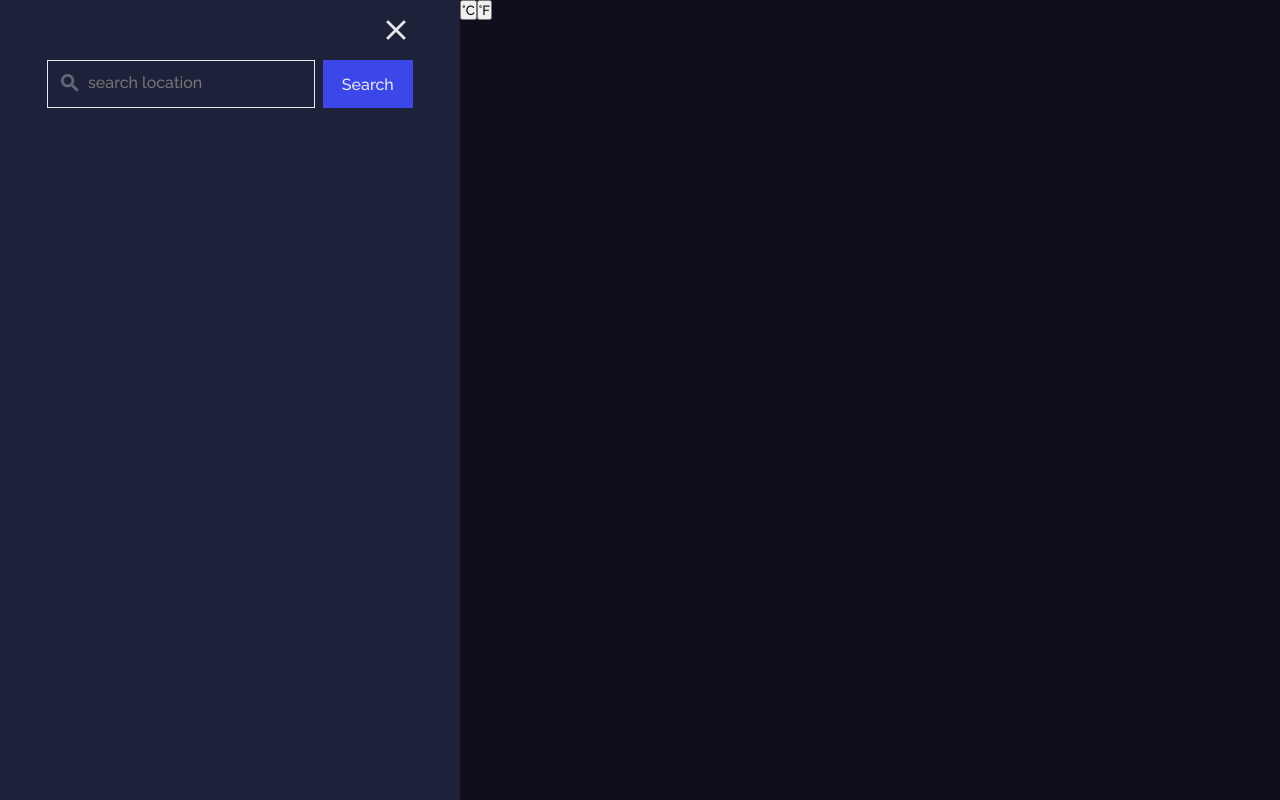
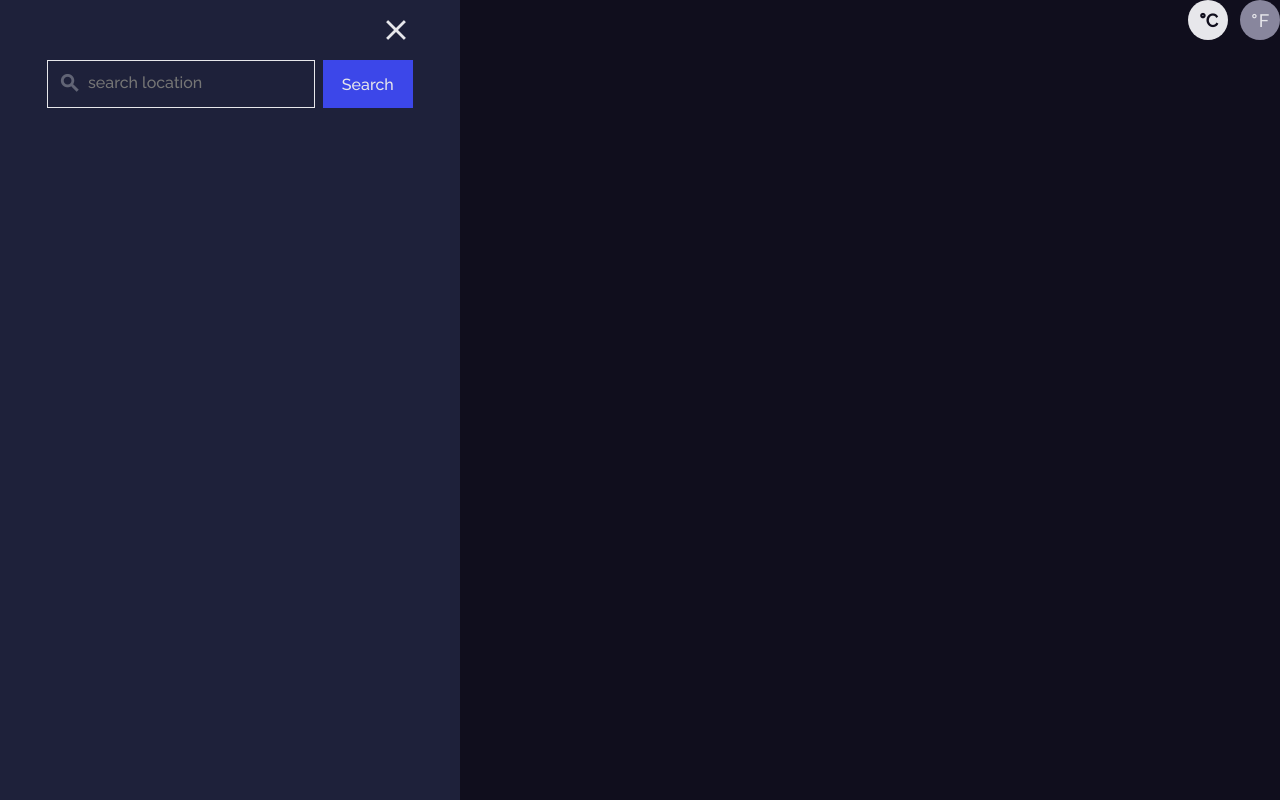
Before and after one commit to Packman700/react-weather-app, a React (Create React App) app: page / in a window 1280 px wide. Built offline with nearby package versions, Linux system fonts and the light colour scheme.

Commit message:
[style] set basic position im main container items and style TemperatureScale buttons - fix StyledSelectPlace z-index

```diff
--- a/src/components/SwitchTemperatureScale.js
+++ b/src/components/SwitchTemperatureScale.js
@@ -1,25 +1,34 @@
 import React from "react";
+import TemperatureScaleButton from "styled-components/buttons/TemperatureScaleButton";
+import FlexRowCenter from "styled-components/position/FlexRowCenter";
+import FreeSpace from "../styled-components/position/FreeSpace";
 
 function SwitchTemperatureScale(props){
     // eslint-disable-next-line no-unused-vars
     const {handleChange, selectedTemperatureScale} = props.data
     return(
-        <div>
-            {/*Todo add some style to recognise with scale is selected*/}
-            <button
+        <FlexRowCenter
+            justifyContent="flex-end"
+        >
+            <TemperatureScaleButton
+                active = {selectedTemperatureScale === 'c' && true}
                 onClick={handleChange}
                 name="temperatureScale"
                 value="c"
-            > °C
-            </button>
+            > C {/* ° is ::before */}
+            </TemperatureScaleButton>
 
-            <button
+            <FreeSpace mr="12px"/>
+
+            <TemperatureScaleButton
+                active = {selectedTemperatureScale === 'f' && true}
                 onClick={handleChange}
                 name="temperatureScale"
                 value="f"
-            > °F
-            </button>
-        </div>
+            > F {/* ° is ::before */}
+            </TemperatureScaleButton>
+
+        </FlexRowCenter>
     )
 }
 
--- a/src/components/TodayHighlights.js
+++ b/src/components/TodayHighlights.js
@@ -1,5 +1,6 @@
 import React from "react";
 import compassArrow from "components/navigation.png"
+import FlexRowCenter from "styled-components/position/FlexRowCenter";
 
 function TodayHighlights(props){
     if (props?.data?.consolidated_weather === undefined) return null
@@ -17,7 +18,7 @@ function TodayHighlights(props){
     visibility = (Math.round(visibility * 10)/10).toString().replace('.',',')
 
     return(
-        <section>
+        <FlexRowCenter as="section">
             {/* Todo add semantic task names */}
             <article>
                 <header>Wind status</header>
@@ -49,7 +50,7 @@ function TodayHighlights(props){
                 <header>Air Pressure</header>
                 <p>{airPressure} mb</p>
             </article>
-        </section>
+        </FlexRowCenter>
     )
 }
 
--- a/src/components/WeatherForecastCards.js
+++ b/src/components/WeatherForecastCards.js
@@ -1,5 +1,6 @@
 import React from "react";
 import dateFormat from "dateformat";
+import FlexRowCenter from "styled-components/position/FlexRowCenter";
 
 function WeatherForecastCards(props){
     if (props?.data?.consolidated_weather === undefined) return null
@@ -32,7 +33,7 @@ function WeatherForecastCards(props){
     })
 
     return (
-        <div>{weatherCards}</div>
+        <FlexRowCenter as="article">{weatherCards}</FlexRowCenter>
     )
 }
 
--- a/src/styled-components/StyledMain.js
+++ b/src/styled-components/StyledMain.js
@@ -1,7 +1,12 @@
 import styled from "styled-components";
 
 const StyledMain = styled.main`
-   width: calc(100vw - ${({theme}) => theme.widths.asideWidth});
+  display: flex;
+  flex-direction: column;
+  align-items: flex-start;
+  justify-content: flex-start;
+
+  width: calc(100vw - ${({theme}) => theme.widths.asideWidth});
   //width: 20vw ;
 
   @media ${({theme}) => theme.breakPoints.smallScreen}{
--- a/src/styled-components/StyledSelectPlace.js
+++ b/src/styled-components/StyledSelectPlace.js
@@ -3,6 +3,7 @@ import styled from "styled-components";
 
 const StyledSelectPlace = styled(FlexColumnCenter)`
   position: fixed;
+  z-index: 1;
   top:0;
   min-height: 100vh;
   background: ${({theme}) => theme.colors.primaryLight};
--- /dev/null
+++ b/src/styled-components/buttons/TemperatureScaleButton.js
@@ -0,0 +1,43 @@
+import styled, {css} from "styled-components";
+import StyledButtonTemplate from "styled-components/buttons/StyledButtonTemplate";
+
+const TemperatureScaleButton = styled(StyledButtonTemplate)`
+  position: relative;
+  height: 40px;
+  width: 40px;
+
+  background: ${({theme}) => theme.colors.grayDark};
+  border-radius: 50%;
+
+  color: ${({theme}) => theme.colors.white};
+  font-weight: 500;
+  font-size: 18px;
+  letter-spacing: -8px;
+
+  ::before{
+    content: '°';
+    position: absolute;
+    top: 8px;
+    left: 11px;
+
+    font-size: 25px;
+    font-weight: 500;
+  }
+
+  :focus{
+    -moz-outline-radius: 50%;
+  }
+
+  ${({active}) => active && css`
+    background: ${({theme}) => theme.colors.white};
+    color: ${({theme}) => theme.colors.primaryDark};
+    font-weight: 600;
+
+    ::before{
+      font-weight: 600;
+    }
+  `}
+
+`
+
+export default TemperatureScaleButton
--- a/src/styled-components/position/FreeSpace.js
+++ b/src/styled-components/position/FreeSpace.js
@@ -1,7 +1,8 @@
 import styled from "styled-components";
 
 const FreeSpace = styled.div`
-  margin-bottom: ${({mb}) => mb? mb : 0}
+  margin-bottom: ${({mb}) => mb? mb : 0};
+  margin-right: ${({mr}) => mr? mr: 0};
 `
 
 export default FreeSpace
```
Also changed, not shown: src/App.js (+15 -11 lines).
